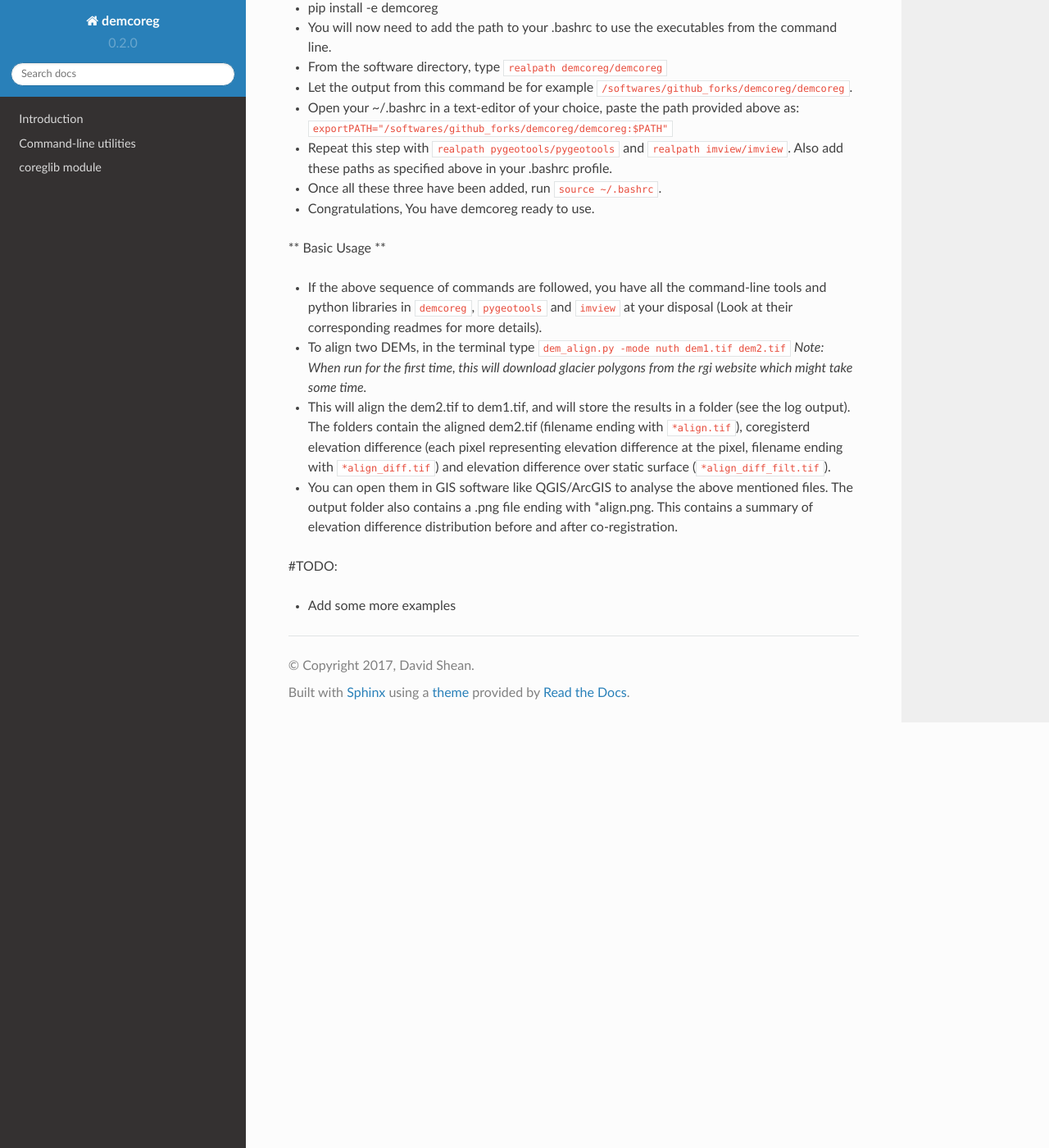
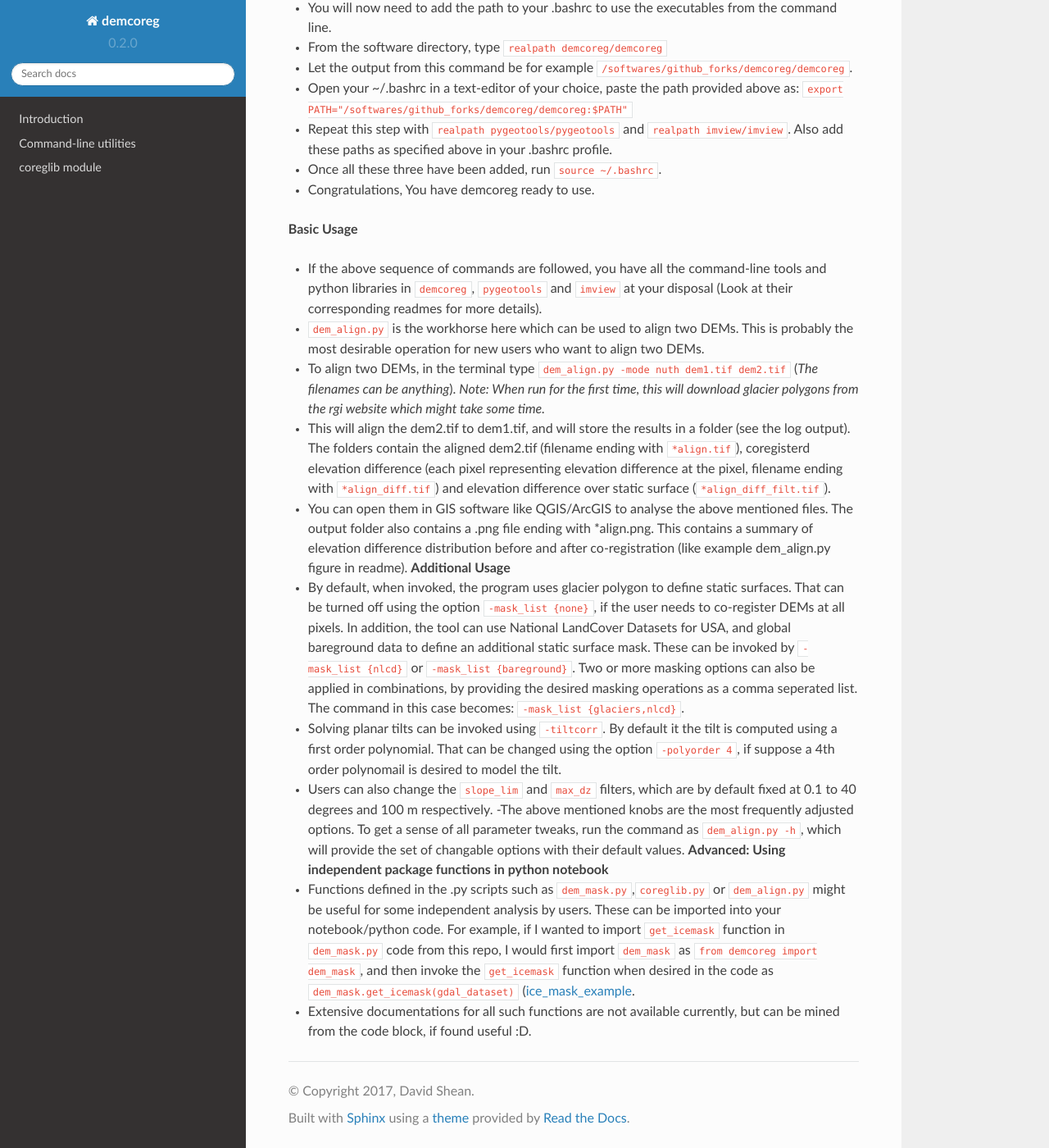
Before and after one commit to dshean/demcoreg, a Sphinx documentation site: the page built from docs/beginners_doc.md, in a window 1280 px wide and 1400 px high, scrolled down 887 px. Shown: the whole window at 82% size. Built offline with Sphinx 7.4.7 and the Read the Docs theme 2.0.0, drawn with Linux system fonts in a browser that asks for light colours; some of the changed text lies outside the part shown.

Commit message:
More documentation

```diff
--- a/docs/beginners_doc.md
+++ b/docs/beginners_doc.md
@@ -1,10 +1,10 @@
 # Python/Bash Beginners guide to demcoreg
-** Operating System **
+**Operating System**
 - The intructions below are for a *.nix machine (Linux/Mac). There are some reported glitches for Windows.
 - If a user wants to install on Windows, please install Ubuntu subsystem for Windows. We will post another set of instructions to help with that.
-** Dependent Software **
+**Dependent Software**
 - This pacakage is dependent on several python packages for full functionality, all of which need to be installed to execute it sucessfully. For new users, this can be daunting, the instructions here are with such users in mind. Powerusers are free to install as per their liking.
-** Installations **
+**Installations**
 - Managing basic python packages is best done using conda, so for new users, we recomended that they download miniconda for their machine (depends on OS and 32 or 64 bit machine)  from here [miniconda](https://docs.conda.io/en/latest/miniconda.html)
 - Open a terminal
 - Once miniconda is installed, you can create an environment to manage demcoreg related softwares.
@@ -23,17 +23,23 @@
 - You will now need to add the path to your .bashrc to use the executables from the command line.
 - From the software directory, type `realpath demcoreg/demcoreg`
 - Let the output from this command be for example `/softwares/github_forks/demcoreg/demcoreg`.
-- Open your ~/.bashrc in a text-editor of your choice, paste the path provided above as: `exportPATH="/softwares/github_forks/demcoreg/demcoreg:$PATH"`
+- Open your ~/.bashrc in a text-editor of your choice, paste the path provided above as: `export PATH="/softwares/github_forks/demcoreg/demcoreg:$PATH"`
 - Repeat this step with `realpath pygeotools/pygeotools` and `realpath imview/imview`. Also add these paths as specified above in your .bashrc profile.
 - Once all these three have been added, run `source ~/.bashrc`.
 - Congratulations, You have demcoreg ready to use.
 
-** Basic Usage **
+**Basic Usage**
 - If the above sequence of commands are followed, you have all the command-line tools and python libraries in `demcoreg`, `pygeotools` and `imview` at your disposal (Look at their corresponding readmes for more details).
-- To align two DEMs, in the terminal type `dem_align.py -mode nuth dem1.tif dem2.tif`
+- `dem_align.py` is the workhorse here which can be used to align two DEMs. This is probably the most desirable operation for new users who want to align two DEMs.
+- To align two DEMs, in the terminal type `dem_align.py -mode nuth dem1.tif dem2.tif` (*The filenames can be anything*).
 *Note: When run for the first time, this will download glacier polygons from the rgi website which might take some time.*
 - This will align the dem2.tif to dem1.tif, and will store the results in a folder (see the log output). The folders contain the aligned dem2.tif (filename ending with `*align.tif`), coregisterd elevation difference (each pixel representing elevation difference at the pixel, filename ending with `*align_diff.tif`) and elevation difference over static surface (`*align_diff_filt.tif`).
-- You can open them in GIS software like QGIS/ArcGIS to analyse the above mentioned files. The output folder also contains a .png file ending with *align.png. This contains a summary of elevation difference distribution before and after co-registration.
-
-#TODO:
-- Add some more examples
+- You can open them in GIS software like QGIS/ArcGIS to analyse the above mentioned files. The output folder also contains a .png file ending with *align.png. This contains a summary of elevation difference distribution before and after co-registration (like example dem_align.py figure in readme).
+**Additional Usage**
+- By default, when invoked, the program uses glacier polygon to define static surfaces. That can be turned off using the option `-mask_list {none}`, if the user needs to co-register DEMs at all pixels. In addition, the tool can use National LandCover Datasets for USA, and global bareground data to define an additional static surface mask. These can be invoked by `-mask_list {nlcd}` or `-mask_list {bareground}`. Two or more masking options can also be applied in combinations, by providing the desired masking operations as a comma seperated list. The command in this case becomes: `-mask_list {glaciers,nlcd}`.
+- Solving planar tilts can be invoked using `-tiltcorr`. By default it the tilt is computed using a first order polynomial. That can be changed using the option `-polyorder 4`, if suppose a 4th order polynomail is desired to model the tilt.
+- Users can also change the `slope_lim` and `max_dz` filters, which are by default fixed at 0.1 to 40 degrees and 100 m respectively.
+-The above mentioned knobs are the most frequently adjusted options. To get a sense of all parameter tweaks, run the command as `dem_align.py -h`, which will provide the set of changable options with their default values.
+**Advanced: Using independent package functions in python notebook**
+- Functions defined in the .py scripts such as `dem_mask.py`,`coreglib.py` or `dem_align.py` might be useful for some independent analysis by users. These can be imported into your notebook/python code. For example, if I wanted to import `get_icemask` function in `dem_mask.py` code from this repo, I would first import `dem_mask` as `from demcoreg import dem_mask`, and then invoke the `get_icemask` function when desired in the code as `dem_mask.get_icemask(gdal_dataset)` ([ice_mask_example](https://github.com/dshean/hma_mb_paper/blob/master/notebooks/nogzumpa_dh_dt_error_correlation.ipynb).
+- Extensive documentations for all such functions are not available currently, but can be mined from the code block, if found useful :D.
```
